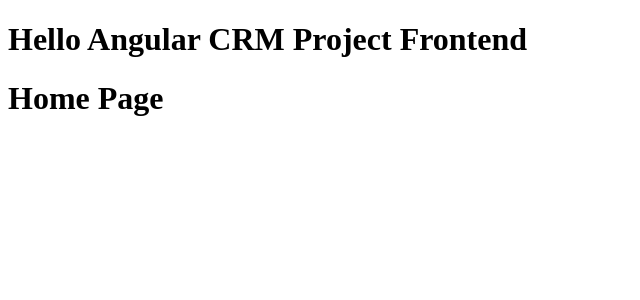
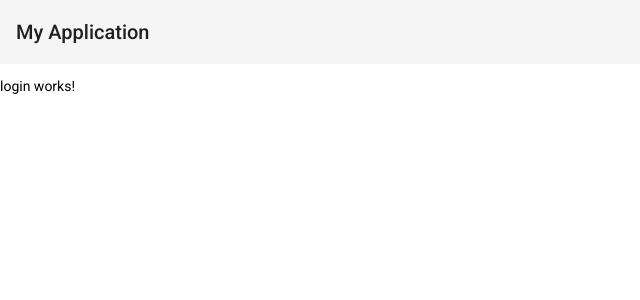
Before and after one commit to Veeteq/CRMProjectFrontend, an Angular app: page /login in a window 1280 px wide. Before the commit this address led to /. Shown: the top 300 px of the page, without its empty margins (0-640 px from the left). Built offline with nearby package versions, Linux system fonts and the light colour scheme.

Commit message:
CR-003 Create Login Component

```diff
--- a/angular.json
+++ b/angular.json
@@ -27,6 +27,7 @@
               "src/assets"
             ],
             "styles": [
+              "./node_modules/@angular/material/prebuilt-themes/indigo-pink.css",
               "src/styles.css"
             ],
             "scripts": []
@@ -94,6 +95,7 @@
               "src/assets"
             ],
             "styles": [
+              "./node_modules/@angular/material/prebuilt-themes/indigo-pink.css",
               "src/styles.css"
             ],
             "scripts": []
--- a/package.json
+++ b/package.json
@@ -11,10 +11,12 @@
   "private": true,
   "dependencies": {
     "@angular/animations": "~12.2.0",
+    "@angular/cdk": "^12.2.13",
     "@angular/common": "~12.2.0",
     "@angular/compiler": "~12.2.0",
     "@angular/core": "~12.2.0",
     "@angular/forms": "~12.2.0",
+    "@angular/material": "^12.2.13",
     "@angular/platform-browser": "~12.2.0",
     "@angular/platform-browser-dynamic": "~12.2.0",
     "@angular/router": "~12.2.0",
--- a/src/app/app.component.html
+++ b/src/app/app.component.html
@@ -1,2 +1,7 @@
-<h1>Hello Angular {{ title }}</h1>
+<p>
+  <mat-toolbar>
+    <span>My Application</span>
+  </mat-toolbar>
+</p>
+
 <router-outlet></router-outlet>
--- a/src/app/app.routing.ts
+++ b/src/app/app.routing.ts
@@ -2,10 +2,12 @@
 
 import { NgModule } from "@angular/core";
 import { HomeComponent } from "./home/home.component";
+import { LoginComponent } from "./login/login.component";
 
 const routes: Routes = [
-  { path: '',   component: HomeComponent },
-  { path: '**', pathMatch: 'full', redirectTo: '' }
+  { path: '',        component: HomeComponent },
+  { path: 'login',   component: LoginComponent },
+  { path: '**',      pathMatch: 'full', redirectTo: '' }
 ];
 
 @NgModule({
--- /dev/null
+++ b/src/app/login/login.component.html
@@ -0,0 +1 @@
+<p>login works!</p>
--- /dev/null
+++ b/src/app/login/login.component.ts
@@ -0,0 +1,15 @@
+import { Component, OnInit } from '@angular/core';
+
+@Component({
+  selector: 'app-login',
+  templateUrl: './login.component.html',
+  styleUrls: ['./login.component.css']
+})
+export class LoginComponent implements OnInit {
+
+  constructor() { }
+
+  ngOnInit(): void {
+  }
+
+}
--- a/src/index.html
+++ b/src/index.html
@@ -6,8 +6,11 @@
   <base href="/">
   <meta name="viewport" content="width=device-width, initial-scale=1">
   <link rel="icon" type="image/x-icon" href="favicon.ico">
+  <link rel="preconnect" href="https://fonts.gstatic.com">
+  <link href="https://fonts.googleapis.com/css2?family=Roboto:wght@300;400;500&display=swap" rel="stylesheet">
+  <link href="https://fonts.googleapis.com/icon?family=Material+Icons" rel="stylesheet">
 </head>
-<body>
+<body class="mat-typography">
   <app-root></app-root>
 </body>
 </html>
--- a/src/styles.css
+++ b/src/styles.css
@@ -1 +1,4 @@
 /* You can add global styles to this file, and also import other style files */
+
+html, body { height: 100%; }
+body { margin: 0; font-family: Roboto, "Helvetica Neue", sans-serif; }
```
Also changed, not shown: src/app/app.module.ts (+8 -2 lines), src/app/login/login.component.css (added), 2 other files (tests, documents, lock files or other folders).
